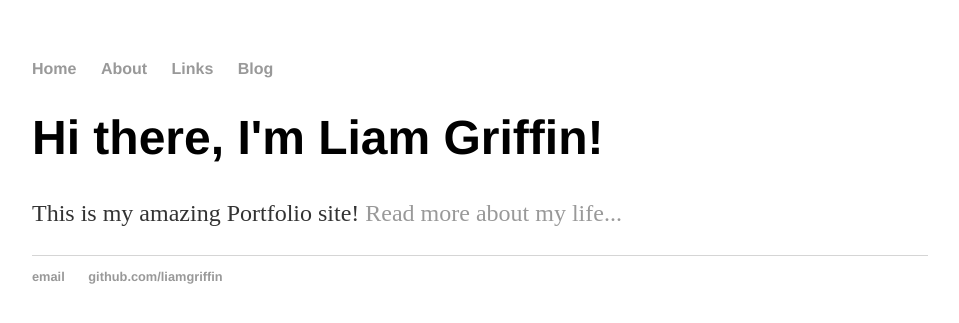
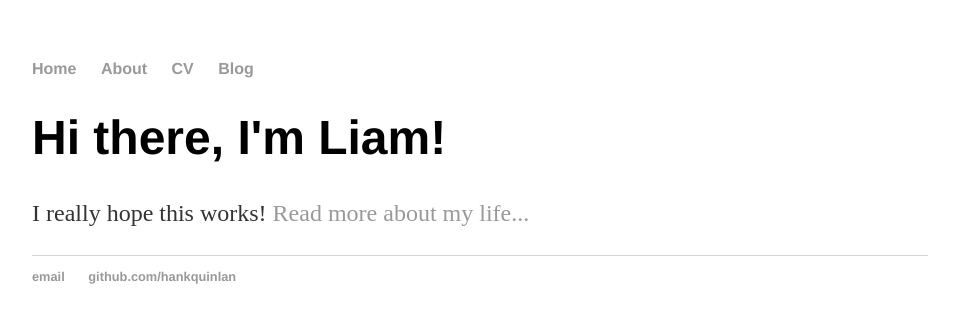
Before and after one commit to liamgriffin/liamgriffin.github.io, a Jekyll site: the page built from index.html, in a window 1280 px wide. Shown: the top 323 px of the page, without its empty margins (160-1119 px from the left). Built offline with Jekyll 4.4.1, drawn with Linux system fonts in a browser that asks for light colours.

Commit message:
Update index.html
Home page for Jekyll site

```diff
--- a/index.html
+++ b/index.html
@@ -1,30 +1,8 @@
-<!DOCTYPE html>
-<html>
-	<head>
-		<title>Liam Griffin, Portfolio Site</title>
-		<!-- link to main stylesheet -->
-		<link rel="stylesheet" type="text/css" href="/css/main.css">
-	</head>
-	<body>
-		<nav>
-    		<ul>
-        		<li><a href="/">Home</a></li>
-	        	<li><a href="/about">About</a></li>
-        		<li><a href="/cv">Links</a></li>
-        		<li><a href="/blog">Blog</a></li>
-    		</ul>
-		</nav>
-		<div class="container">
-    		<div class="blurb">
-        		<h1>Hi there, I'm Liam Griffin!</h1>
-				<p>This is my amazing Portfolio site! <a href="/about">Read more about my life...</a></p>
-    		</div><!-- /.blurb -->
-		</div><!-- /.container -->
-		<footer>
-    		<ul>
-        		<li><a href="mailto:liam.griffin@shopify.com">email</a></li>
-        		<li><a href="https://github.com/liamgriffin">github.com/liamgriffin</a></li>
-			</ul>
-		</footer>
-	</body>
-</html>
+---
+layout: default
+title: Hank Quinlan, Horrible Cop
+---
+<div class="blurb">
+	<h1>Hi there, I'm Liam!</h1>
+	<p>I really hope this works! <a href="/about">Read more about my life...</a></p>
+</div><!-- /.blurb -->
```
